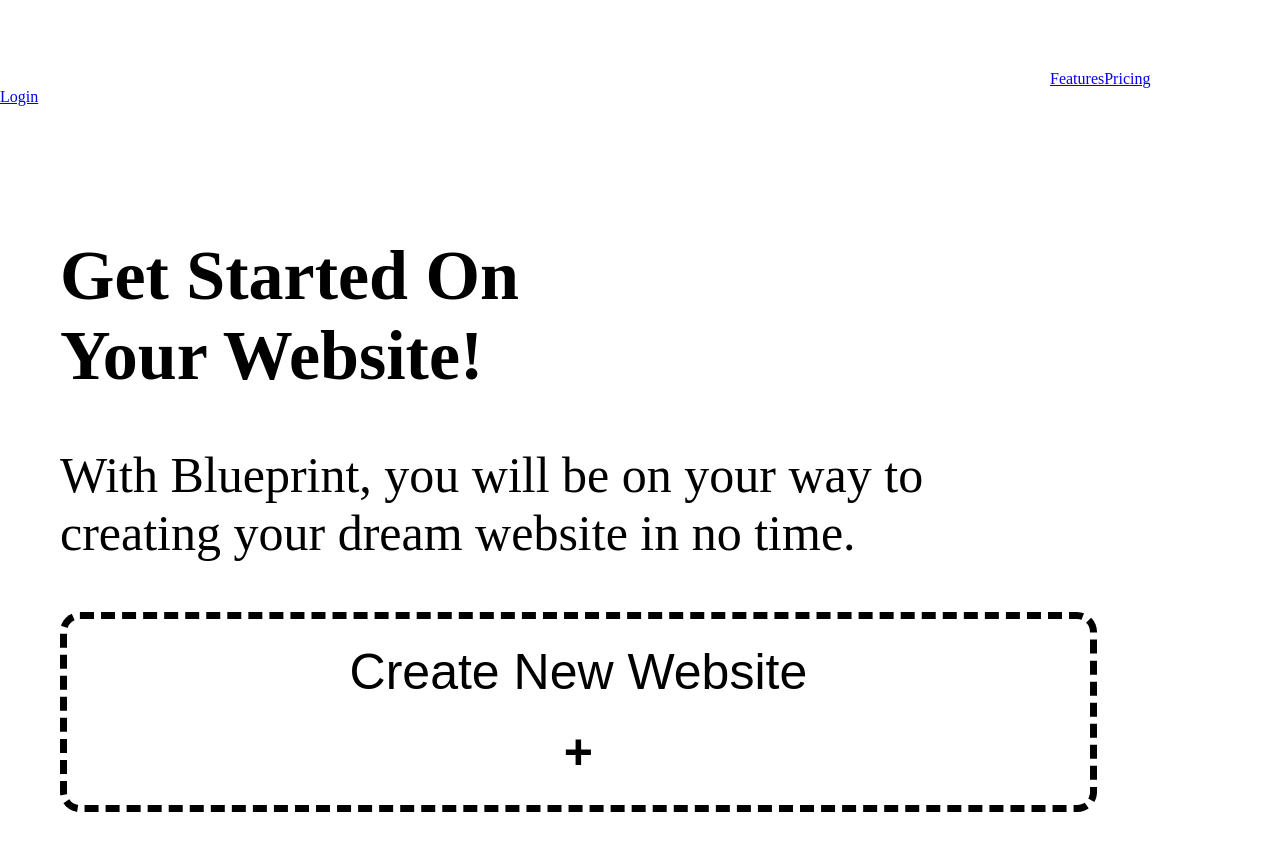
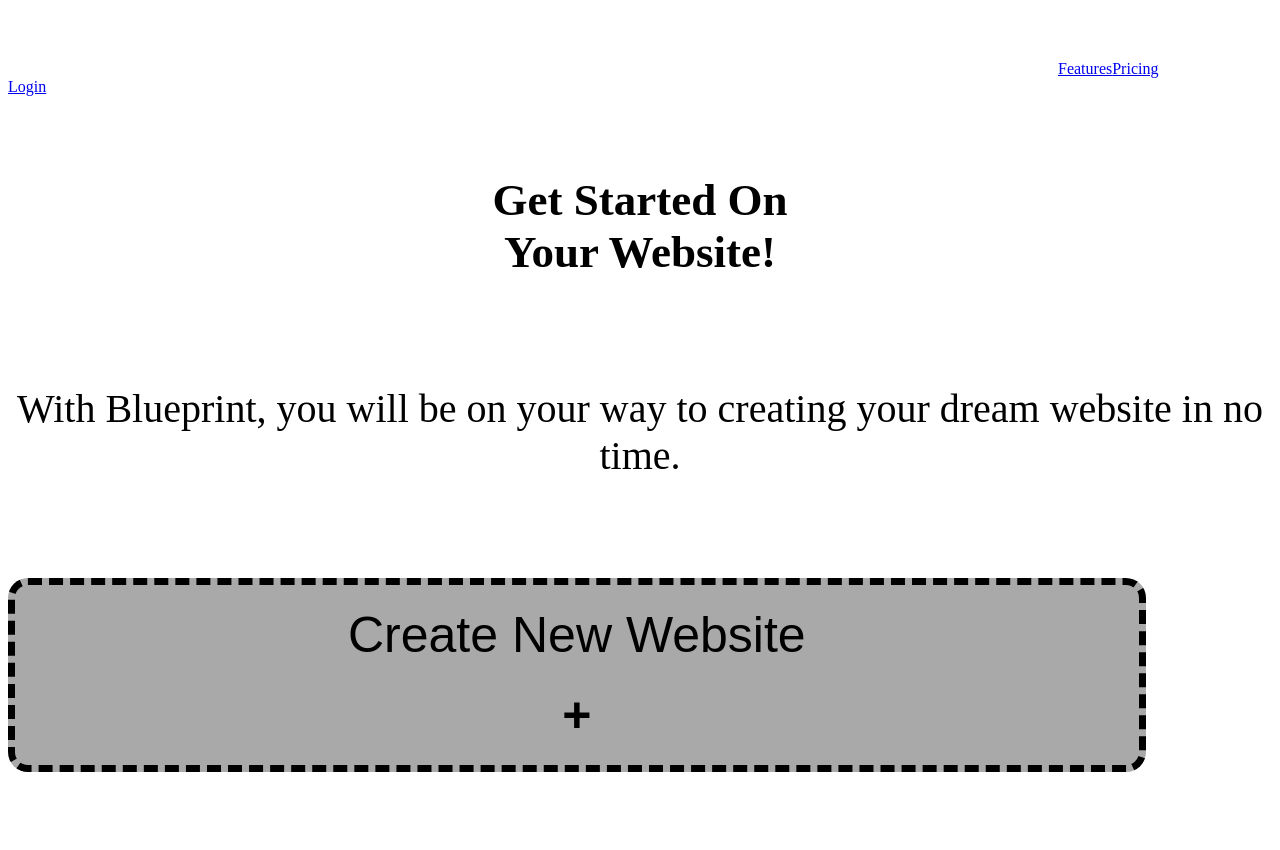
Before and after one commit to conner-chil32/Blueprint, a Next.js app in the folder blueprint/: page /FTU-main in a window 1280 px wide. Shown: the part 984-1834 px from the top of the page. After the commit the page ends 1764 px from the top, so only its background shows below. Built offline with nearby package versions, Linux system fonts and the light colour scheme.

Commit message:
Finished cookie system

```diff
--- /dev/null
+++ b/blueprint/src/app/FTU-main/FTU.module.css
@@ -0,0 +1,53 @@
+/* Vertically aligns title, subtitle, and create website button*/
+.body {
+    text-align: left;
+    display: inline;
+
+    text-align: center;
+    color: black;
+
+    min-height: 80%;
+}
+
+/*Handles the content in the body of the page, outside of top bar*/
+.content {
+    margin-left: 30px;
+    margin-top: 100px;
+    margin-bottom: 30px;
+    padding-bottom: 30px;
+    border-radius: 40px;
+    background-color: rgba(255, 255, 255, 0.568);
+
+    padding-left: 30px;
+    max-width: 90%;
+    min-width: 60%;
+    width: 80%; /*scales within the max and minrange */
+}
+
+/* Title: "Get started..." */
+.h1{
+    font-size: 45px;
+    padding-top: 30px;
+}
+
+/* Subtitle: "With Blueprint..." */
+.p {
+    font-size: 40px;
+}
+
+/* Create a website button*/
+.createButton {
+    padding: 10px 20px;
+    border: dashed black;
+    border-width: 7px;
+    background: darkgrey;
+    border-radius: 20px;
+    width: 90%;
+    font-size: 50px;
+    line-height: 80px;
+}
+
+.createButton:hover {
+    background-color: var(--light-blue);
+    cursor: pointer;
+}
--- a/blueprint/src/app/FTU-main/page.js
+++ b/blueprint/src/app/FTU-main/page.js
@@ -1,92 +1,35 @@
+//import { Main } from "next/document"; Causing errors
 import Navbar from "../components/navbar";  // Import the Navbar component
+import styles from "./FTU.module.css"; // Import FTU.modules.css for styling
 
 
 export default function RawHTMLPage() {
-    const htmlContent = `
-      <!DOCTYPE html>
-<html lang="en">
-<head>
-    <meta charset="UTF-8">
-    <meta name="viewport" content="width=device-width, initial-scale=1.0">
+
+    return (
+    <>
+    <meta charSet="UTF-8" />
+    <meta name="viewport" content="width=device-width, initial-scale=1.0" />
     <title>FTU-Main</title>
-</head>
 
-<body>
+    {/*Integrate the top bar component*/}
+    <div className="topBarBackground">
+        <Navbar />
+    </div>
 
-    <div class="content">
-        <h1>Get Started On <br> Your Website!</h1>
-        <p>With Blueprint, you will be on your way to creating your dream website in no time.</p>
+    <div className={`${styles.body} ${styles.content}`}>
 
-        <a href="canvas.html">
-            <button class="createButton">Create New Website<br><b>+</b></button>
+        <h1 className={`${styles.h1}`} >Get Started On <br /> Your Website!</h1>
+        <h1><br /></h1>
+        <p className={`${styles.p}`}>With Blueprint, you will be on your way to creating your dream website in no time.</p>
+        <h1><br /></h1>
+
+        <a href="./canvas">
+            <button className={`${styles.createButton}`}>
+                Create New Website<br />
+                <b>+</b>
+            </button>
         </a>
     </div>
-</body>
-
-<style>
-
-    /* Vertically aligns title, subtitle, and create website button*/
-    body {
-        text-align: left;
-        display: inline;
-        color: black;
-    }
-
-    /*Handles the content in the body of the page, outside of top bar*/
-    .content {
-        margin-left: 30px;
-        margin-top: 100px;
-        margin-bottom: 30px;
-        padding-bottom: 30px;
-        border-radius: 40px;
-        background-color: rgba(255, 255, 255, 0.92);
-
-        padding-left: 30px;
-        max-width: 1700px;
-        min-width: 500px;
-        width: 90%; /*scales within the max and minrange */
-
-        /* Title: "Get started..." */
-        h1{
-            font-size: 70px;
-            padding-top: 30px;
-        }
-
-        /* Subtitle: "With Blueprint..." */
-        p {
-            font-size: 50px;
-            max-width: 1000px;
-        }
-    }
-
-    /* Create a website button*/
-    .createButton {
-        padding: 10px 20px;
-        border: dashed black;
-        border-width: 7px;
-        background:var(--background-color) ;
-        height: calc(100vh - 75vh);
-        border-radius: 20px;
-        width: 90%;
-        font-size: 50px;
-        line-height: 80px;
-    }
-
-    .createButton:hover {
-        background-color: var(--light-blue);
-        cursor: pointer;
-    }
-</style>
-
-</html>
-    `;
-
-    return (
-        <>
-            <Navbar />  {}
-            <div>
-                <div dangerouslySetInnerHTML={{ __html: htmlContent }} />
-            </div>
-        </>
+    </>
     );
 }
--- /dev/null
+++ b/blueprint/src/app/api/CookieController.js
@@ -0,0 +1,48 @@
+import { NextResponse } from 'next/server';
+
+/** Chris Parsons
+ * Gives a user a cookie and data.
+ * @param {NextResponse} res
+ * @param {NextResponse} name
+ * @param {NextResponse} value
+ */
+export function setCookie(res, name, value) {
+    res.cookies.set(name, value, {
+        // Settings for the cookie
+    });
+}
+
+/** Chris Parsons
+ * Returns the named cookie's value
+ * @param {NextResponse} req
+ * @param {NextResponse} name
+ * @returns Cookie value
+ */
+export function getCookie(req, name) {
+    const cookie = req.cookies.get(name);
+    if (!cookie) return null;
+
+    return cookie.value;
+}
+
+/** Chris Parsons
+ * Deletes a cookie from the user's browser.
+ * @param {NextResponse} res
+ * @param {NextResponse} name
+ */
+export function deleteCookie(res, name) {
+    res.cookies.delete(name, { path: '/' });
+}
+
+/** Chris Parsons
+ * Returns true if a cookie is detected on the user's browser, false otherwise.
+ * @param {NextResponse} req
+ * @returns
+ */
+export function hasCookie(req) {
+    if (req.cookies !== undefined) {
+        return true;
+    } else {
+        return false;
+    }
+}
--- /dev/null
+++ b/blueprint/src/app/deleteCookie/route.js
@@ -0,0 +1,16 @@
+import { NextResponse } from 'next/server';
+import { deleteCookie } from '../api/CookieController';
+
+/** Chris Parsons
+ * Deletes the cookie (if there is one) attatched to the web browser.
+ * @returns
+ */
+export async function GET() {
+    const res = NextResponse.json({ message: 'Cookie deleted.'});
+
+    if (res !== undefined) {
+        deleteCookie(res, 'TempCookie');
+    }
+
+    return res;
+}
--- /dev/null
+++ b/blueprint/src/app/route.js
@@ -0,0 +1,29 @@
+import { NextResponse } from 'next/server';
+import { getCookie } from './api/CookieController';
+import { hasCookie } from './api/CookieController';
+
+/** Chris Parsons
+ * Going to '/' sends you to the features page.
+ * Going to '/setCookie' assigns you a 'LoggedIn' status.
+ * Then returning to '/' returns you to the FTU Main page.
+ * Going back to '/setCookie' assigns you to the 'LoggedAgain' status.
+ * Then '/' leads you to the portal page.
+ * @param {NextResponse} req
+ * @returns
+ */
+export async function GET(req) {
+    const cookieValue = getCookie(req, 'TempCookie');
+
+    // For testing
+    //console.log('Cookie value: ' + cookieValue);
+
+    if (cookieValue === 'LoggedIn') {
+        return NextResponse.redirect(new URL('/FTU-main', req.url));
+
+    } else if (cookieValue === 'LoggedAgain') {
+        return NextResponse.redirect(new URL('/portal', req.url));
+
+    } else {
+        return NextResponse.redirect(new URL('/Features', req.url));
+    }
+}
--- /dev/null
+++ b/blueprint/src/app/setCookie/route.js
@@ -0,0 +1,25 @@
+import { NextResponse } from 'next/server';
+import { setCookie } from '../api/CookieController';
+import { getCookie } from '../api/CookieController';
+
+/** Chris Parsons
+ * If the user doesn't have a cookie, set their cookie status to 'LoggedIn'.
+ * If the user has a cookie, set it to 'LoggedAgain'.
+ * @param {NextResponse} req
+ * @returns
+ */
+export async function GET(req) {
+    // Create a response and set a cookie
+    const res = NextResponse.json({ message: 'Cookie has been set!' });
+
+    if (!req.cookies.has('TempCookie')) {
+      setCookie(res, 'TempCookie', 'LoggedIn');
+    } else {
+      setCookie(res, 'TempCookie', 'LoggedAgain');
+    }
+
+    // For testing
+    //console.log('======= Cookie set: ' + res.cookies.get('TempCookie').name + ', ' + res.cookies.get('TempCookie').value);
+
+    return res;
+  }
```
